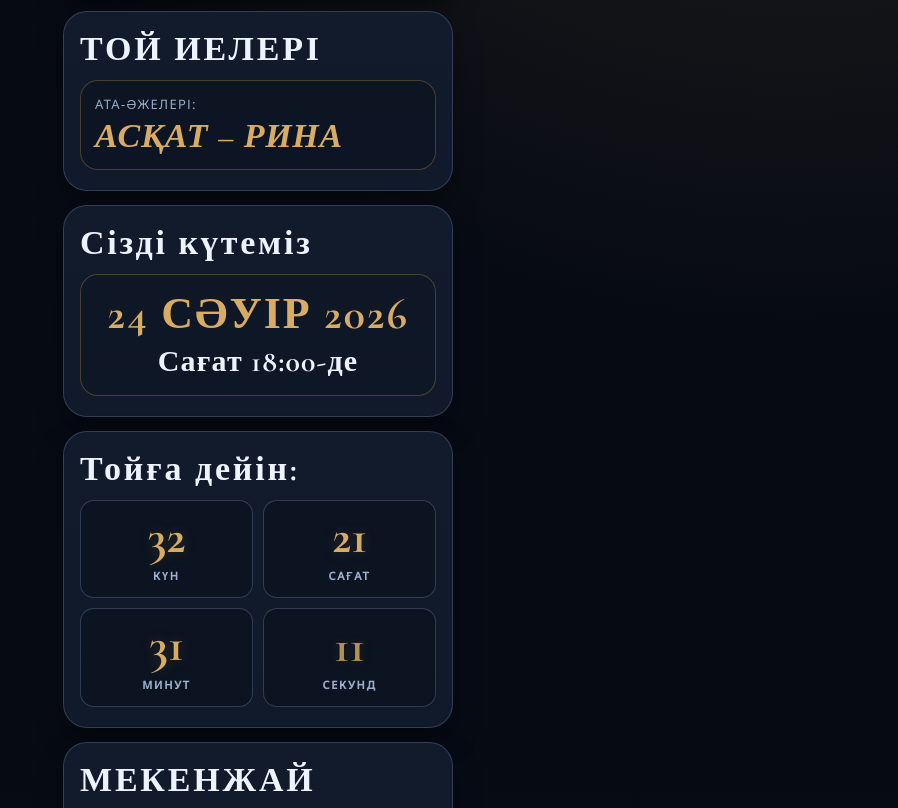
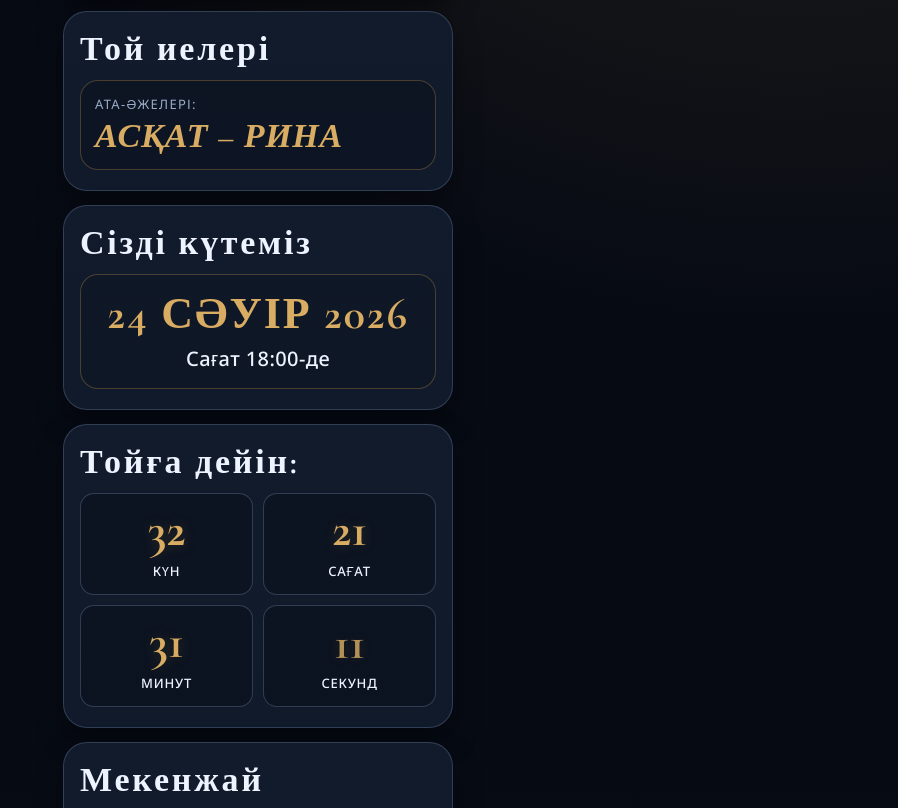
Before and after one commit to asetmendibay/sundettoy, a plain HTML site: page index.html in a window 1280 px wide. Shown: the part 990-1798 px from the top of the page, without its empty margins (382-1280 px from the left). Drawn offline with nearby package versions, Linux system fonts and the light colour scheme.

Commit message:
unify section headings and timer typography

```diff
--- a/index.html
+++ b/index.html
@@ -43,7 +43,7 @@
     </section>
 
     <section class="panel reveal">
-      <h2>ТОЙ ИЕЛЕРІ</h2>
+      <h2>Той иелері</h2>
       <div class="hosts-group">
         <div class="hosts-box">
           <p class="hosts-label">Ата-әжелері:</p>
@@ -83,7 +83,7 @@
     </section>
 
     <section class="panel reveal">
-      <h2>МЕКЕНЖАЙ</h2>
+      <h2>Мекенжай</h2>
       <p class="location-city">Тараз қаласы, Аль-Фараби к-сі, 68</p>
       <p class="location-place">Qobyz Ballroom</p>
       <div class="map-embed">
--- a/style.css
+++ b/style.css
@@ -340,11 +340,11 @@ h2 {
 
 .time-line {
   margin: 8px 0 0;
-  font-family: var(--font-display);
-  font-size: 30px;
-  line-height: 1.08;
-  font-weight: 700;
-  letter-spacing: 1.2px;
+  font-family: var(--font-body);
+  font-size: 20px;
+  line-height: 1.3;
+  font-weight: 500;
+  letter-spacing: 0.02em;
   color: var(--accent-deep);
 }
 
@@ -379,11 +379,12 @@ h2 {
 
 .timer-unit {
   margin: 8px 0 0;
-  color: var(--text-muted);
-  font-size: 11px;
-  letter-spacing: 0.16em;
-  text-transform: uppercase;
-  font-weight: 600;
+  font-family: var(--font-body);
+  color: var(--accent-deep);
+  font-size: 13px;
+  letter-spacing: 0.06em;
+  text-transform: none;
+  font-weight: 500;
 }
 
 .location-city,
@@ -717,7 +718,7 @@ h2 {
   }
 
   .time-line {
-    font-size: 24px;
+    font-size: 18px;
   }
 
   .footer-main {
```
